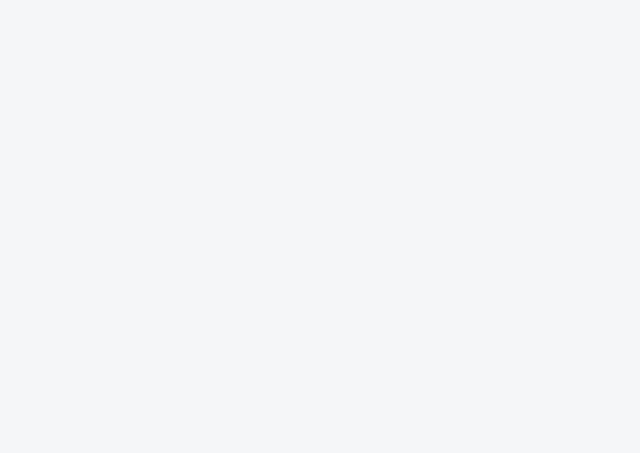
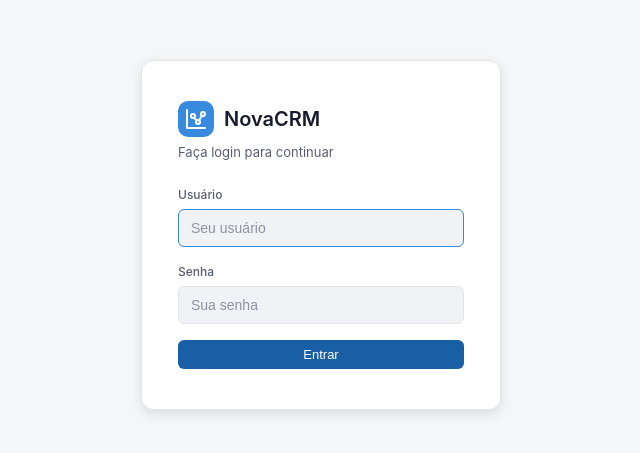
Before and after one commit to foxx054/CRM, a React (Vite) app in the folder crm-app/: page /login in a window 1280 px wide. Before the commit this address had no page. Shown: the part 165-618 px from the top of the page, without its empty margins (319-959 px from the left). Built offline with nearby package versions, Linux system fonts and the light colour scheme.

Commit message:
feat: add CPF field to client module

```diff
--- a/crm-app/src/App.tsx
+++ b/crm-app/src/App.tsx
@@ -1,5 +1,7 @@
-import { BrowserRouter, Routes, Route } from "react-router-dom";
+import { BrowserRouter, Routes, Route, Navigate } from "react-router-dom";
+import { AuthProvider, useAuth } from "./contexts/AuthContext";
 import Layout from "./components/Layout/Layout";
+import Login from "./pages/Login";
 import Dashboard from "./pages/Dashboard";
 import Clients from "./pages/Clients";
 import Deals from "./pages/Deals";
@@ -7,11 +9,19 @@ import Tasks from "./pages/Tasks";
 import Pipeline from "./pages/Pipeline";
 import EmptyPage from "./pages/EmptyPage";
 
-export default function App() {
+function ProtectedRoute({ children }: { children: React.ReactNode }) {
+  const { user } = useAuth();
+  if (!user) return <Navigate to="/login" replace />;
+  return <>{children}</>;
+}
+
+function AppRoutes() {
+  const { user } = useAuth();
+
   return (
-    <BrowserRouter>
     <Routes>
-        <Route element={<Layout />}>
+      <Route path="/login" element={user ? <Navigate to="/" replace /> : <Login />} />
+      <Route element={<ProtectedRoute><Layout /></ProtectedRoute>}>
         <Route path="/" element={<Dashboard />} />
         <Route path="/contatos" element={<Clients />} />
         <Route path="/empresas" element={<EmptyPage title="Empresas" />} />
@@ -23,6 +33,15 @@ export default function App() {
         <Route path="/configuracoes" element={<EmptyPage title="Configurações" />} />
       </Route>
     </Routes>
+  );
+}
+
+export default function App() {
+  return (
+    <BrowserRouter>
+      <AuthProvider>
+        <AppRoutes />
+      </AuthProvider>
     </BrowserRouter>
   );
 }
--- a/crm-app/src/components/ClientFormModal.tsx
+++ b/crm-app/src/components/ClientFormModal.tsx
@@ -10,6 +10,7 @@ interface Props {
 
 const emptyForm: Omit<Client, "id" | "createdAt"> = {
   name: "",
+  cpf: "",
   email: "",
   phone: "",
   company: "",
@@ -23,6 +24,7 @@ export default function ClientFormModal({ open, client, onClose, onSave }: Props
     if (client) {
       setForm({
         name: client.name,
+        cpf: client.cpf,
         email: client.email,
         phone: client.phone,
         company: client.company,
@@ -58,6 +60,14 @@ export default function ClientFormModal({ open, client, onClose, onSave }: Props
                 value={form.name}
                 onChange={(e) => setForm({ ...form, name: e.target.value })}
                 placeholder="Nome completo"
+              />
+            </label>
+            <label>
+              CPF
+              <input
+                value={form.cpf}
+                onChange={(e) => setForm({ ...form, cpf: e.target.value })}
+                placeholder="000.000.000-00"
               />
             </label>
             <label>
--- a/crm-app/src/components/Layout/Layout.css
+++ b/crm-app/src/components/Layout/Layout.css
@@ -171,6 +171,18 @@
   background: #134b86;
 }
 
+.btn-logout {
+  background: none;
+  color: var(--text-muted);
+  font-size: 12px;
+  gap: 4px;
+}
+
+.btn-logout:hover {
+  color: var(--danger);
+  background: none;
+}
+
 /* ── Content ── */
 .content {
   padding: 18px 20px;
--- a/crm-app/src/components/Layout/Layout.tsx
+++ b/crm-app/src/components/Layout/Layout.tsx
@@ -1,6 +1,7 @@
 import { Outlet, useLocation } from "react-router-dom";
 import Sidebar from "./Sidebar";
-import { IconSearch, IconPlus } from "@tabler/icons-react";
+import { useAuth } from "../../contexts/AuthContext";
+import { IconSearch, IconPlus, IconLogout } from "@tabler/icons-react";
 import "./Layout.css";
 
 const pageTitles: Record<string, string> = {
@@ -17,6 +18,7 @@ const pageTitles: Record<string, string> = {
 
 export default function Layout() {
   const location = useLocation();
+  const { logout, user } = useAuth();
   const title = pageTitles[location.pathname] || "CRM";
 
   return (
@@ -34,6 +36,10 @@ export default function Layout() {
               <IconPlus size={16} />
               Novo negócio
             </button>
+            <button className="btn btn-logout" onClick={logout} title="Sair">
+              <IconLogout size={16} />
+              {user?.username}
+            </button>
           </div>
         </header>
         <main className="content">
--- /dev/null
+++ b/crm-app/src/contexts/AuthContext.tsx
@@ -0,0 +1,53 @@
+import { createContext, useContext, useState, type ReactNode } from "react";
+
+interface User {
+  username: string;
+}
+
+interface AuthContextType {
+  user: User | null;
+  login: (username: string, password: string) => boolean;
+  logout: () => void;
+}
+
+const users = [
+  { username: "vinicius", password: "1123202" },
+  { username: "L0022-GER-01", password: "123" },
+];
+
+const AuthContext = createContext<AuthContextType | null>(null);
+
+export function AuthProvider({ children }: { children: ReactNode }) {
+  const [user, setUser] = useState<User | null>(() => {
+    const stored = sessionStorage.getItem("crm_user");
+    return stored ? JSON.parse(stored) : null;
+  });
+
+  function login(username: string, password: string): boolean {
+    const found = users.find(
+      (u) => u.username === username && u.password === password
+    );
+    if (!found) return false;
+    const userData: User = { username: found.username };
+    setUser(userData);
+    sessionStorage.setItem("crm_user", JSON.stringify(userData));
+    return true;
+  }
+
+  function logout() {
+    setUser(null);
+    sessionStorage.removeItem("crm_user");
+  }
+
+  return (
+    <AuthContext.Provider value={{ user, login, logout }}>
+      {children}
+    </AuthContext.Provider>
+  );
+}
+
+export function useAuth() {
+  const ctx = useContext(AuthContext);
+  if (!ctx) throw new Error("useAuth must be used within AuthProvider");
+  return ctx;
+}
--- a/crm-app/src/pages/Clients.css
+++ b/crm-app/src/pages/Clients.css
@@ -81,6 +81,12 @@ tbody tr:hover {
   font-weight: 500;
 }
 
+.cell-cpf {
+  font-family: "SF Mono", "Consolas", "Liberation Mono", monospace;
+  font-size: 12px;
+  color: var(--text-secondary);
+}
+
 .cell-date {
   color: var(--text-secondary);
   white-space: nowrap;
--- a/crm-app/src/pages/Clients.tsx
+++ b/crm-app/src/pages/Clients.tsx
@@ -5,9 +5,9 @@ import "../components/ClientFormModal.css";
 import "./Clients.css";
 
 const initialClients: Client[] = [
-  { id: "1", name: "João Silva", email: "joao@exemplo.com", phone: "(11) 99999-0001", company: "Tech Ltda", status: "active", createdAt: "2025-01-15" },
-  { id: "2", name: "Maria Souza", email: "maria@exemplo.com", phone: "(11) 99999-0002", company: "Design Studio", status: "lead", createdAt: "2025-03-20" },
-  { id: "3", name: "Carlos Pereira", email: "carlos@exemplo.com", phone: "(11) 99999-0003", company: "Construtora ABC", status: "inactive", createdAt: "2025-02-10" },
+  { id: "1", name: "João Silva", cpf: "529.982.247-25", email: "joao@exemplo.com", phone: "(11) 99999-0001", company: "Tech Ltda", status: "active", createdAt: "2025-01-15" },
+  { id: "2", name: "Maria Souza", cpf: "384.561.739-10", email: "maria@exemplo.com", phone: "(11) 99999-0002", company: "Design Studio", status: "lead", createdAt: "2025-03-20" },
+  { id: "3", name: "Carlos Pereira", cpf: "176.438.902-55", email: "carlos@exemplo.com", phone: "(11) 99999-0003", company: "Construtora ABC", status: "inactive", createdAt: "2025-02-10" },
 ];
 
 function formatDate(dateStr: string) {
@@ -21,7 +21,7 @@ export default function Clients() {
   const [editingClient, setEditingClient] = useState<Client | null>(null);
 
   const filtered = clients.filter((c) =>
-    [c.name, c.email, c.company, c.phone].some((field) =>
+    [c.name, c.cpf, c.email, c.company, c.phone].some((field) =>
       field.toLowerCase().includes(search.toLowerCase())
     )
   );
@@ -88,6 +88,7 @@ export default function Clients() {
           <thead>
             <tr>
               <th>Nome</th>
+              <th>CPF</th>
               <th>Email</th>
               <th>Telefone</th>
               <th>Empresa</th>
@@ -100,6 +101,7 @@ export default function Clients() {
             {filtered.map((client) => (
               <tr key={client.id}>
                 <td className="cell-name">{client.name}</td>
+                <td className="cell-cpf">{client.cpf}</td>
                 <td>{client.email}</td>
                 <td>{client.phone}</td>
                 <td>{client.company}</td>
@@ -121,7 +123,7 @@ export default function Clients() {
             ))}
             {filtered.length === 0 && (
               <tr>
-                <td colSpan={7} className="empty">
+                <td colSpan={8} className="empty">
                   Nenhum cliente encontrado
                 </td>
               </tr>
--- /dev/null
+++ b/crm-app/src/pages/Login.css
@@ -0,0 +1,87 @@
+.login-page {
+  min-height: 100vh;
+  display: flex;
+  align-items: center;
+  justify-content: center;
+  background: var(--bg-primary);
+}
+
+.login-card {
+  background: var(--bg-secondary);
+  border: 0.5px solid var(--border);
+  border-radius: 12px;
+  padding: 40px 36px;
+  width: 360px;
+  max-width: 90vw;
+  box-shadow: var(--shadow-lg);
+}
+
+.login-logo {
+  display: flex;
+  align-items: center;
+  gap: 10px;
+  font-size: 20px;
+  font-weight: 600;
+  margin-bottom: 6px;
+}
+
+.login-logo-icon {
+  width: 36px;
+  height: 36px;
+  background: #378add;
+  border-radius: 10px;
+  display: flex;
+  align-items: center;
+  justify-content: center;
+  color: #fff;
+}
+
+.login-subtitle {
+  font-size: 13px;
+  color: var(--text-secondary);
+  margin-bottom: 24px;
+}
+
+.login-card form {
+  display: flex;
+  flex-direction: column;
+  gap: 16px;
+}
+
+.login-card label {
+  display: flex;
+  flex-direction: column;
+  gap: 5px;
+  font-size: 12px;
+  font-weight: 500;
+  color: var(--text-secondary);
+}
+
+.login-card input {
+  background: var(--bg-tertiary);
+  border: 0.5px solid var(--border);
+  border-radius: var(--radius);
+  padding: 10px 12px;
+  color: var(--text-primary);
+  font-size: 14px;
+  outline: none;
+}
+
+.login-card input:focus {
+  border-color: var(--accent);
+}
+
+.login-card input::placeholder {
+  color: var(--text-muted);
+}
+
+.login-error {
+  font-size: 12px;
+  color: var(--danger);
+}
+
+.login-btn {
+  justify-content: center;
+  padding: 10px;
+  font-size: 14px;
+}
--- /dev/null
+++ b/crm-app/src/pages/Login.tsx
@@ -0,0 +1,59 @@
+import { useState } from "react";
+import { useNavigate } from "react-router-dom";
+import { useAuth } from "../contexts/AuthContext";
+import { IconChartDots } from "@tabler/icons-react";
+import "./Login.css";
+
+export default function Login() {
+  const { login } = useAuth();
+  const navigate = useNavigate();
+  const [username, setUsername] = useState("");
+  const [password, setPassword] = useState("");
+  const [error, setError] = useState(false);
+
+  function handleSubmit(e: React.FormEvent) {
+    e.preventDefault();
+    setError(false);
+    const ok = login(username, password);
+    if (!ok) setError(true);
+    else navigate("/", { replace: true });
+  }
+
+  return (
+    <div className="login-page">
+      <div className="login-card">
+        <div className="login-logo">
+          <div className="login-logo-icon">
+            <IconChartDots size={24} />
+          </div>
+          NovaCRM
+        </div>
+        <p className="login-subtitle">Faça login para continuar</p>
+        <form onSubmit={handleSubmit}>
+          <label>
+            Usuário
+            <input
+              value={username}
+              onChange={(e) => setUsername(e.target.value)}
+              placeholder="Seu usuário"
+              autoFocus
+            />
+          </label>
+          <label>
+            Senha
+            <input
+              type="password"
+              value={password}
+              onChange={(e) => setPassword(e.target.value)}
+              placeholder="Sua senha"
+            />
+          </label>
+          {error && <span className="login-error">Usuário ou senha inválidos</span>}
+          <button type="submit" className="btn btn-primary login-btn">
+            Entrar
+          </button>
+        </form>
+      </div>
+    </div>
+  );
+}
--- a/crm-app/src/types/client.ts
+++ b/crm-app/src/types/client.ts
@@ -1,6 +1,7 @@
 export interface Client {
   id: string;
   name: string;
+  cpf: string;
   email: string;
   phone: string;
   company: string;
```
Lines whose indentation alone changed are shown as unchanged.
